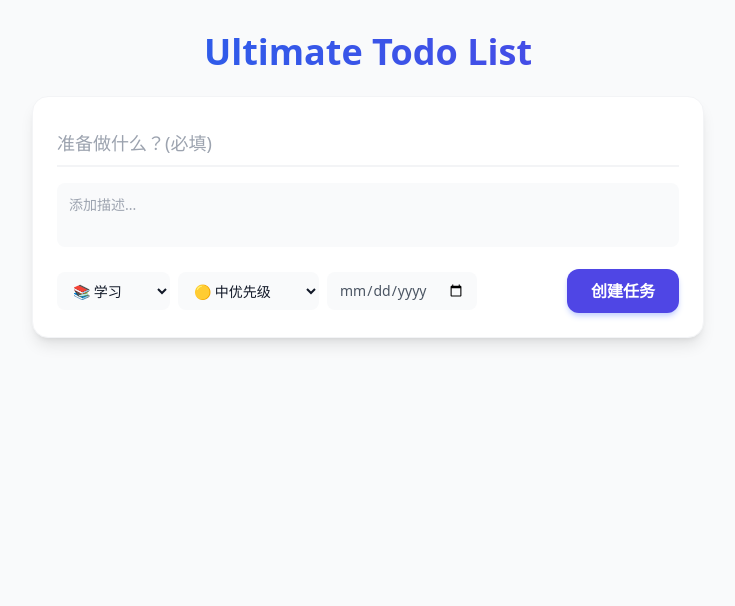
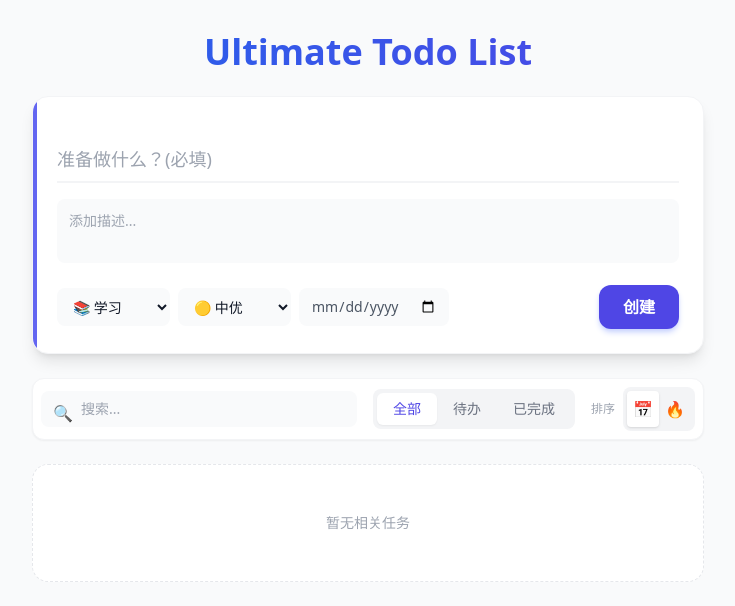
Before and after one commit to JzzzX/ToDoList_webFrontendApplication, a React (Vite) app: page / in a window 1280 px wide. Shown: the top 606 px of the page, without its empty margins (272-1007 px from the left). Built offline with nearby package versions, Linux system fonts and the light colour scheme.

Commit message:
feat: complete version with sorting, filters, notifications and UI overhaul

```diff
--- a/src/App.tsx
+++ b/src/App.tsx
@@ -11,57 +11,85 @@ interface Todo {
 }
 
 type FilterType = 'all' | 'active' | 'completed';
+type SortType = 'date' | 'priority';
 
 function App() {
+  // 初始化状态
   const [todos, setTodos] = useState<Todo[]>(() => {
     const saved = localStorage.getItem('my-todo-app-data-v2');
-    if (saved) {
-      try { return JSON.parse(saved); } catch (e) { return []; }
-    }
+    if (saved) { try { return JSON.parse(saved); } catch (e) { return []; } }
     return [];
   });
 
   // 表单状态
   const [inputTitle, setInputTitle] = useState('');
   const [inputDesc, setInputDesc] = useState('');
-  // 表单控制状态
   const [category, setCategory] = useState<Todo['category']>('study');
   const [priority, setPriority] = useState<Todo['priority']>('medium');
   const [dueDate, setDueDate] = useState('');
 
+  // 工具栏状态
   const [searchTerm, setSearchTerm] = useState('');
   const [filter, setFilter] = useState<FilterType>('all');
+  const [sortBy, setSortBy] = useState<SortType>('date');
 
+  // 持久化 & 通知检查
   useEffect(() => {
     localStorage.setItem('my-todo-app-data-v2', JSON.stringify(todos));
+
+    if ("Notification" in window && Notification.permission !== "granted") {
+      Notification.requestPermission();
+    }
+
+    // 检查是否有今天截止的任务
+    const today = new Date().toISOString().split('T')[0];
+    const dueTasks = todos.filter(t => t.dueDate === today && !t.completed);
+
+    if (dueTasks.length > 0 && Notification.permission === "granted") {
+      // 防止重复弹窗，实际项目中会有更复杂的逻辑，这里演示 API 能力
+    }
   }, [todos]);
 
+  // 核心操作
   const handleAddTodo = () => {
     if (inputTitle.trim() === '') return;
-
     const newTodo: Todo = {
       id: Date.now(),
       title: inputTitle,
       description: inputDesc,
       completed: false,
-      category,
-      priority,
-      dueDate
+      category, priority, dueDate
+    };
+    setTodos([newTodo, ...todos]);
+    // 重置
+    setInputTitle(''); setInputDesc(''); setPriority('medium'); setDueDate('');
+
+    // 添加成功的高级反馈
+    if (Notification.permission === "granted" && priority === 'high') {
+      new Notification("⚡️ 高优先级任务已创建", { body: inputTitle });
+    }
   };
 
-    setTodos([newTodo, ...todos]);
-    // 重置表单
-    setInputTitle('');
-    setInputDesc('');
-    setPriority('medium');
-    setDueDate('');
+  const toggleTodo = (id: number) => {
+    setTodos(todos.map(t => t.id === id ? { ...t, completed: !t.completed } : t));
   };
 
-  const handleKeyDown = (e: React.KeyboardEvent) => { if (e.key === 'Enter') handleAddTodo(); };
-  const toggleTodo = (id: number) => { setTodos(todos.map(todo => todo.id === id ? { ...todo, completed: !todo.completed } : todo)); };
-  const deleteTodo = (id: number) => { setTodos(todos.filter(todo => todo.id !== id)); };
+  const deleteTodo = (id: number) => {
+    setTodos(todos.filter(t => t.id !== id));
+  };
 
-  const filteredTodos = todos.filter(todo => {
+  // 批量操作：清除所有已完成
+  const clearCompleted = () => {
+    if (window.confirm('确定要删除所有已完成的任务吗？')) {
+      setTodos(todos.filter(t => !t.completed));
+    }
+  };
+
+  // 排序与过滤引擎
+  const priorityWeight = { high: 3, medium: 2, low: 1 };
+
+  const processedTodos = todos
+    .filter(todo => {
       if (filter === 'active' && todo.completed) return false;
       if (filter === 'completed' && !todo.completed) return false;
       if (searchTerm) {
@@ -69,13 +97,32 @@ function App() {
         return todo.title.toLowerCase().includes(term) || todo.description?.toLowerCase().includes(term);
       }
       return true;
+    })
+    .sort((a, b) => {
+      if (sortBy === 'priority') {
+        return priorityWeight[b.priority] - priorityWeight[a.priority];
+      } else {
+        // 日期排序：有日期的排前面，没日期的排后面
+        if (!a.dueDate) return 1;
+        if (!b.dueDate) return -1;
+        return a.dueDate.localeCompare(b.dueDate);
+      }
     });
+
+  // 辅助 UI 函数
+  const getPriorityColor = (p: string) => {
+    if (p === 'high') return 'text-red-600 bg-red-50 border-red-100';
+    if (p === 'medium') return 'text-yellow-600 bg-yellow-50 border-yellow-100';
+    return 'text-green-600 bg-green-50 border-green-100';
+  };
+  const getCategoryEmoji = (c: Todo['category']) => {
+    const map = { work: '💼 工作', study: '📚 学习', life: '🏖️ 生活' };
+    return map[c];
+  };
 
   return (
     <div className="min-h-screen bg-gray-50 py-8 px-4 font-sans text-gray-900">
       <div className="max-w-2xl mx-auto space-y-6">
-
-        {/* Header */}
         <header className="text-center space-y-2">
           <h1 className="text-4xl font-extrabold text-transparent bg-clip-text bg-gradient-to-r from-blue-600 to-indigo-600">
             Ultimate Todo List
@@ -83,72 +130,102 @@ function App() {
         </header>
 
         {/* 输入卡片 */}
-        <div className="bg-white rounded-2xl shadow-lg p-6 space-y-4 border border-gray-100">
-          <input
-            type="text"
-            value={inputTitle}
-            onChange={e => setInputTitle(e.target.value)}
-            placeholder="准备做什么？(必填)"
-            className="w-full text-lg font-medium placeholder:text-gray-400 border-0 border-b-2 border-gray-100 focus:border-blue-500 focus:ring-0 px-0 py-2 transition-colors"
-          />
-          <textarea
-            value={inputDesc}
-            onChange={e => setInputDesc(e.target.value)}
-            placeholder="添加描述..."
-            rows={2}
-            className="w-full text-sm text-gray-600 bg-gray-50 rounded-lg p-3 border-none focus:ring-2 focus:ring-blue-100 resize-none"
-          />
+        <div className="bg-white rounded-2xl shadow-lg p-6 space-y-4 border border-gray-100 relative overflow-hidden">
+          <div className="absolute top-0 left-0 w-1 h-full bg-indigo-500"></div>
+          <input type="text" value={inputTitle} onChange={e => setInputTitle(e.target.value)} placeholder="准备做什么？(必填)"
+            className="w-full text-lg font-medium placeholder:text-gray-400 border-0 border-b-2 border-gray-100 focus:border-indigo-500 focus:ring-0 px-0 py-2 transition-colors" />
+          <textarea value={inputDesc} onChange={e => setInputDesc(e.target.value)} placeholder="添加描述..." rows={2}
+            className="w-full text-sm text-gray-600 bg-gray-50 rounded-lg p-3 border-none focus:ring-2 focus:ring-indigo-100 resize-none" />
 
-          {/* 控制栏：日期、分类、优先级 */}
           <div className="flex flex-wrap gap-3 items-center justify-between">
             <div className="flex gap-2 flex-wrap">
-              <select
-                value={category}
-                onChange={e => setCategory(e.target.value as any)}
-                className="text-sm bg-gray-50 border-none rounded-lg py-2 pl-3 pr-8 focus:ring-2 focus:ring-blue-100 cursor-pointer hover:bg-gray-100 transition"
-              >
-                <option value="study">📚 学习</option>
-                <option value="work">💼 工作</option>
-                <option value="life">🏖️ 生活</option>
-                <option value="exercise">🏃 运动</option>
+              <select value={category} onChange={e => setCategory(e.target.value as any)} className="text-sm bg-gray-50 border-none rounded-lg py-2 pl-3 pr-8 focus:ring-2 focus:ring-indigo-100 cursor-pointer hover:bg-gray-100">
+                <option value="study">📚 学习</option><option value="work">💼 工作</option><option value="life">🏖️ 生活</option>
               </select>
-
-              <select
-                value={priority}
-                onChange={e => setPriority(e.target.value as any)}
-                className="text-sm bg-gray-50 border-none rounded-lg py-2 pl-3 pr-8 focus:ring-2 focus:ring-blue-100 cursor-pointer hover:bg-gray-100 transition"
-              >
-                <option value="low">🟢 低优先级</option>
-                <option value="medium">🟡 中优先级</option>
-                <option value="high">🔴 高优先级</option>
+              <select value={priority} onChange={e => setPriority(e.target.value as any)} className="text-sm bg-gray-50 border-none rounded-lg py-2 pl-3 pr-8 focus:ring-2 focus:ring-indigo-100 cursor-pointer hover:bg-gray-100">
+                <option value="low">🟢 低优</option><option value="medium">🟡 中优</option><option value="high">🔴 高优</option>
               </select>
-
-              <input
-                type="date"
-                value={dueDate}
-                onChange={e => setDueDate(e.target.value)}
-                className="text-sm bg-gray-50 border-none rounded-lg py-2 px-3 focus:ring-2 focus:ring-blue-100 cursor-pointer hover:bg-gray-100 transition text-gray-600"
-              />
+              <input type="date" value={dueDate} onChange={e => setDueDate(e.target.value)} className="text-sm bg-gray-50 border-none rounded-lg py-2 px-3 focus:ring-2 focus:ring-indigo-100 cursor-pointer hover:bg-gray-100 text-gray-600" />
             </div>
-
-            <button
-              onClick={handleAddTodo}
-              className="bg-indigo-600 hover:bg-indigo-700 text-white px-6 py-2.5 rounded-xl font-semibold shadow-md shadow-indigo-200 transition-all active:scale-95"
-            >
-              创建任务
+            <button onClick={handleAddTodo} className="bg-indigo-600 hover:bg-indigo-700 text-white px-6 py-2.5 rounded-xl font-semibold shadow-md shadow-indigo-200 transition-all active:scale-95">
+              创建
             </button>
           </div>
         </div>
 
-        {/* 简单的列表展示（还没美化，先凑合看） */}
-        <div className="space-y-2">
-            {filteredTodos.map(todo => (
-                <div key={todo.id} className="bg-white p-4 rounded shadow">{todo.title} (暂时还没美化列表)</div>
+        {/* 过滤与工具栏 */}
+        <div className="bg-white p-2 rounded-xl shadow-sm border border-gray-100 space-y-3 sm:space-y-0 sm:flex sm:items-center sm:justify-between">
+
+          {/* 搜索 */}
+          <div className="relative flex-1 max-w-xs">
+            <span className="absolute left-3 top-2.5 text-gray-400">🔍</span>
+            <input type="text" value={searchTerm} onChange={e => setSearchTerm(e.target.value)} placeholder="搜索..."
+              className="w-full pl-10 pr-4 py-2 rounded-lg bg-gray-50 border-none focus:ring-2 focus:ring-indigo-100 text-sm" />
+          </div>
+
+          {/* 筛选 Tabs */}
+          <div className="flex bg-gray-100 p-1 rounded-lg mx-auto sm:mx-4">
+            {(['all', 'active', 'completed'] as FilterType[]).map(t => (
+              <button key={t} onClick={() => setFilter(t)}
+                className={`px-4 py-1.5 text-sm font-medium rounded-md transition-all ${filter === t ? 'bg-white text-indigo-600 shadow-sm' : 'text-gray-500 hover:text-gray-700'}`}>
+                {t === 'all' ? '全部' : t === 'active' ? '待办' : '已完成'}
+              </button>
             ))}
           </div>
 
+          {/* 排序 */}
+          <div className="flex items-center gap-2 justify-end">
+            <span className="text-xs text-gray-400">排序</span>
+            <div className="flex bg-gray-100 p-1 rounded-lg">
+              <button onClick={() => setSortBy('date')} className={`p-1.5 rounded ${sortBy === 'date' ? 'bg-white shadow text-indigo-600' : 'text-gray-400'}`} title="按日期">📅</button>
+              <button onClick={() => setSortBy('priority')} className={`p-1.5 rounded ${sortBy === 'priority' ? 'bg-white shadow text-indigo-600' : 'text-gray-400'}`} title="按优先级">🔥</button>
+            </div>
+          </div>
+        </div>
+
+        {/* 任务列表 */}
+        <div className="space-y-3">
+          {processedTodos.map(todo => (
+            <div key={todo.id} className={`group bg-white p-4 rounded-xl shadow-sm border border-gray-100 hover:shadow-md transition-all flex items-start gap-4 ${todo.completed ? 'opacity-50 grayscale-[50%]' : ''}`}>
+              <div className="pt-1">
+                <input type="checkbox" checked={todo.completed} onChange={() => toggleTodo(todo.id)}
+                  className="w-6 h-6 text-indigo-600 rounded-full border-gray-300 focus:ring-indigo-500 cursor-pointer transition-all" />
+              </div>
+              <div className="flex-1 min-w-0 space-y-1">
+                <div className="flex items-center gap-2 flex-wrap">
+                  <span className={`font-bold text-gray-800 truncate ${todo.completed ? 'line-through decoration-2 decoration-gray-300' : ''}`}>{todo.title}</span>
+                  <span className={`px-2 py-0.5 rounded text-[10px] font-bold border ${getPriorityColor(todo.priority)} uppercase tracking-wide`}>{todo.priority}</span>
+                  <span className="text-sm">{getCategoryEmoji(todo.category)}</span>
+                </div>
+                {todo.description && <p className="text-sm text-gray-500 line-clamp-2">{todo.description}</p>}
+                {todo.dueDate && (
+                  <div className={`flex items-center gap-1 text-xs font-medium mt-1 ${todo.dueDate < new Date().toISOString().split('T')[0] && !todo.completed ? 'text-red-500' : 'text-gray-400'}`}>
+                    🗓 {todo.dueDate} {todo.dueDate < new Date().toISOString().split('T')[0] && !todo.completed ? '(已过期)' : ''}
+                  </div>
+                )}
+              </div>
+              <button onClick={() => deleteTodo(todo.id)} className="text-gray-300 hover:text-red-500 p-2 transition-colors opacity-0 group-hover:opacity-100">🗑</button>
+            </div>
+          ))}
+
+          {/* 批量操作按钮 */}
+          {todos.some(t => t.completed) && (
+            <div className="flex justify-center pt-4">
+              <button onClick={clearCompleted} className="text-sm text-gray-400 hover:text-red-500 hover:underline transition-all">
+                清除已完成任务
+              </button>
+            </div>
+          )}
+
+          {processedTodos.length === 0 && (
+            <div className="text-center py-12 bg-white rounded-2xl border border-dashed border-gray-200">
+              <p className="text-gray-400 text-sm">暂无相关任务</p>
+            </div>
+          )}
+        </div>
       </div>
     </div>
   )
 }
+
 export default App
```
Lines whose indentation alone changed are shown as unchanged.
